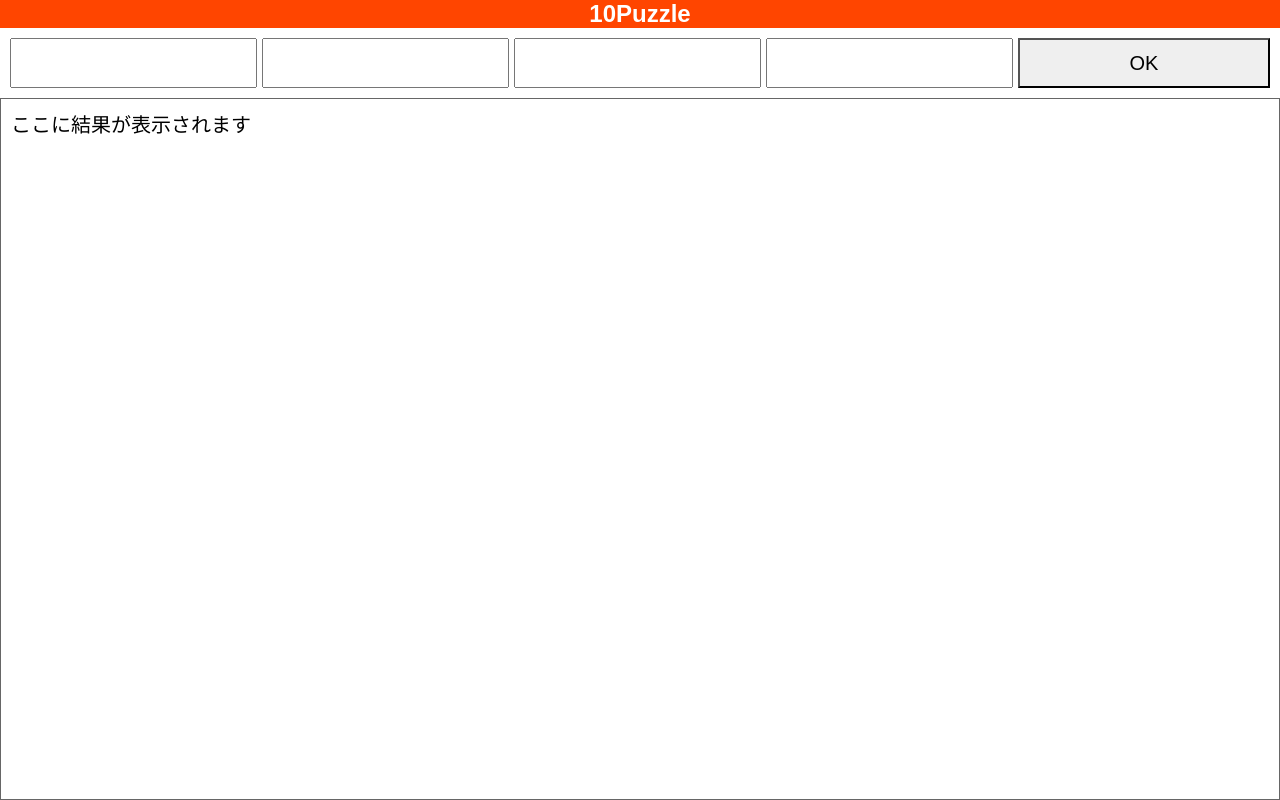
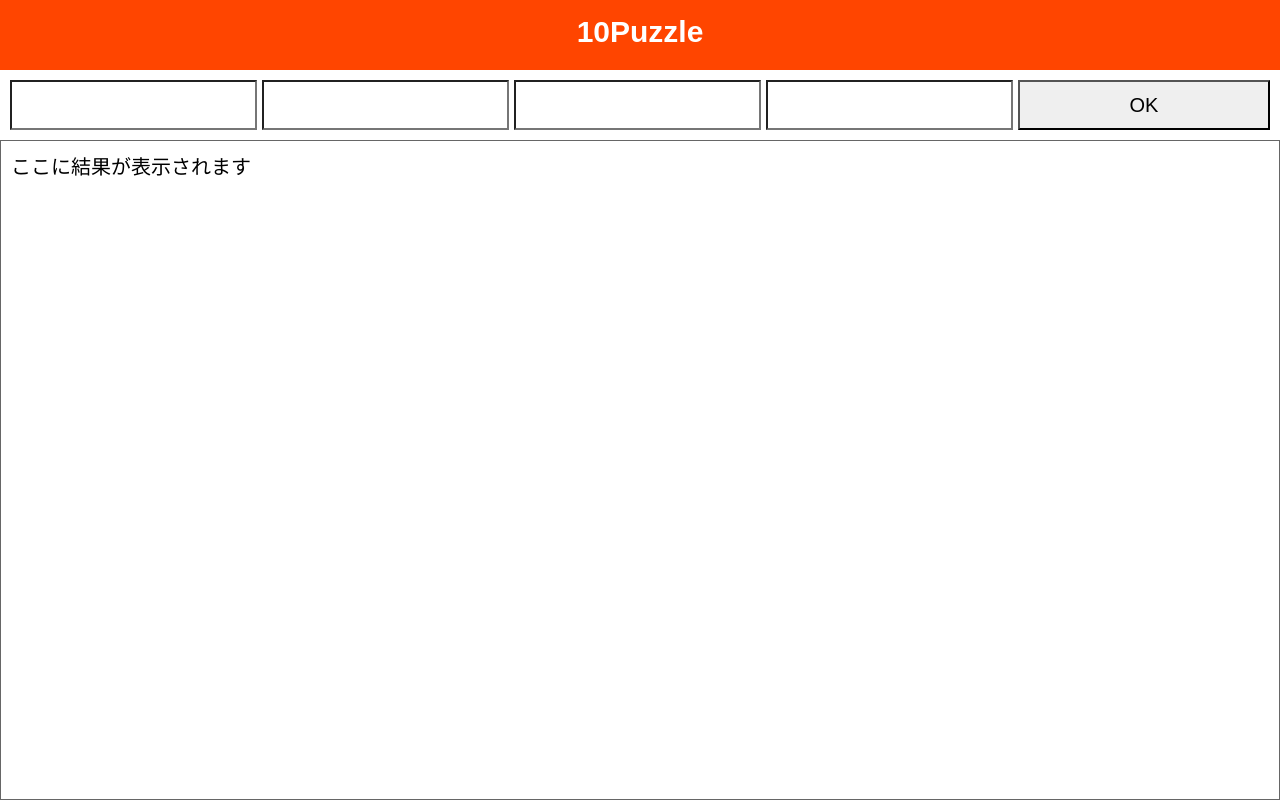
Before and after one commit to bahihzss/10puzzle, a plain HTML site: page index.html in a window 1280 px wide. Drawn offline with Linux system fonts and the light colour scheme.

Commit message:
スマホ向けのデザインを変更

```diff
--- a/style.css
+++ b/style.css
@@ -2,6 +2,7 @@
     padding: 0;
     margin: 0;
     box-sizing: border-box;
+    -webkit-appearance: none;
 }
 
 html, body {
@@ -31,7 +32,9 @@ body {
     padding: 10px 5px;
     font-size: 20px;
     text-align: center;
+    border-radius: 0;
 }
+
 #okButton {
     width: 20%;
     padding: 10px 5px;
@@ -44,7 +47,7 @@ body {
     padding: 10px;
     flex-grow: 1;
     border: 1px #666 solid;
-    height: calc(100% - 114px);
+    height: calc(100% - 140px);
     width: 100%;
     font-size: 20px;
     overflow-y: auto;
@@ -53,7 +56,9 @@ body {
 
 h1 {
     text-align: center;
-    font-size: 24px;
+    font-size: 30px;
+    height: 70px;
+    padding-top: 15px;
     width: 100%;
     background-color: #FF4500;
     color: white;
```
